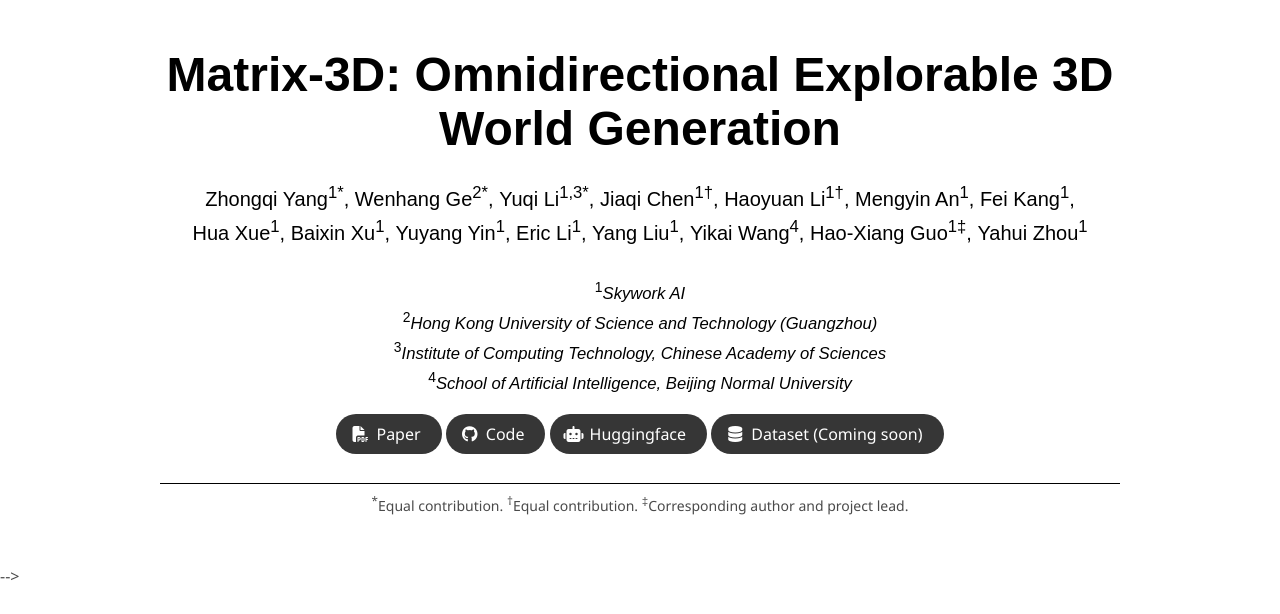
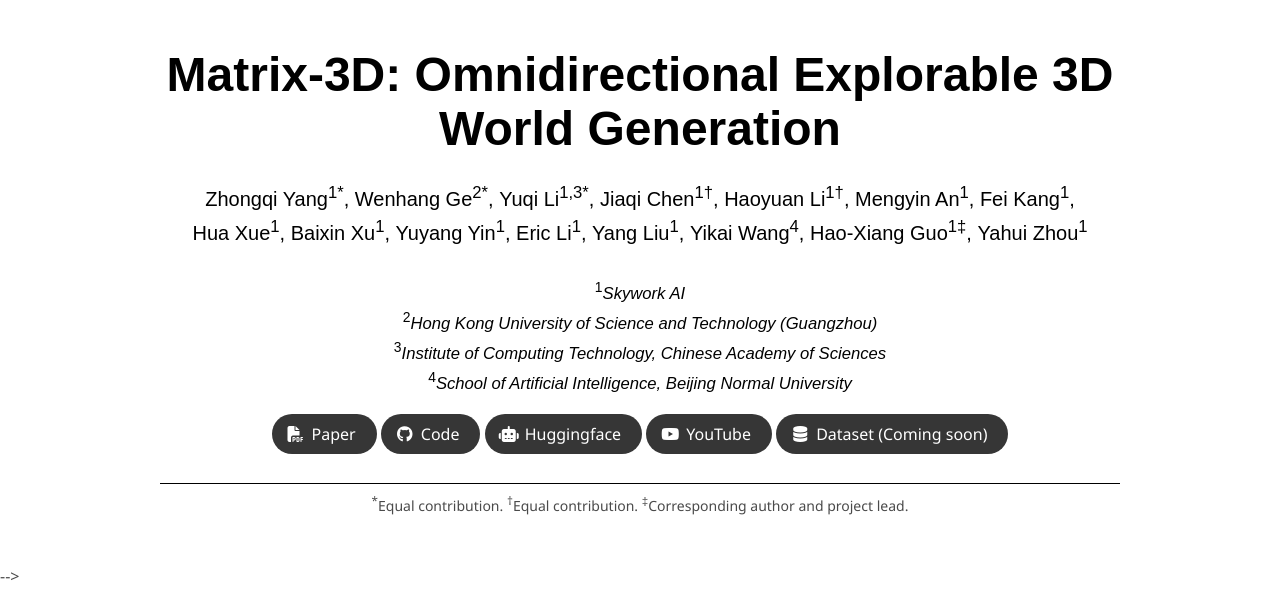
Before and after one commit to matrix-3d/matrix-3d.github.io, a plain HTML site: page index.html in a window 1280 px wide. Shown: the top 614 px of the page. Drawn offline with nearby package versions, Linux system fonts and the light colour scheme; some icons are missing; a web font is replaced by a local one.

Commit message:
add Youtube link

```diff
--- a/index.html
+++ b/index.html
@@ -112,6 +112,15 @@
                   <span>Huggingface</span>
                   </a>
                 </span>
+                  <span class="link-block">
+                    <a href="https://www.youtube.com/watch?v=cOmIVyade-c" target="_blank"
+                      class="external-link button is-normal is-rounded is-dark">
+                      <span class="icon">
+                        <i class="fab fa-youtube"></i>
+                      </span>
+                      <span>YouTube</span>
+                    </a>
+                  </span>
                 <span class="link-block">
                   <a href="https://matrix-3d.github.io/" target="_blank"
                   class="external-link button is-normal is-rounded is-dark">
```
Also changed, not shown: 1 other file.
